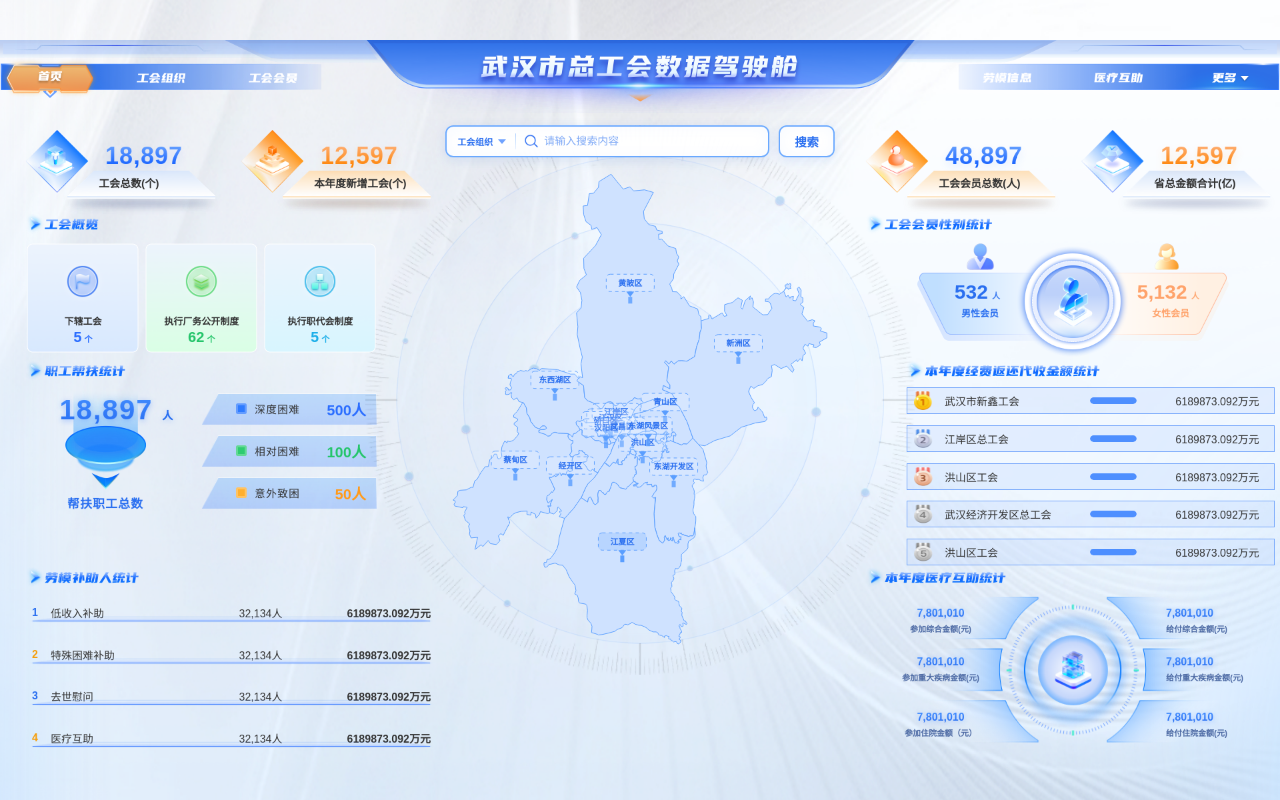
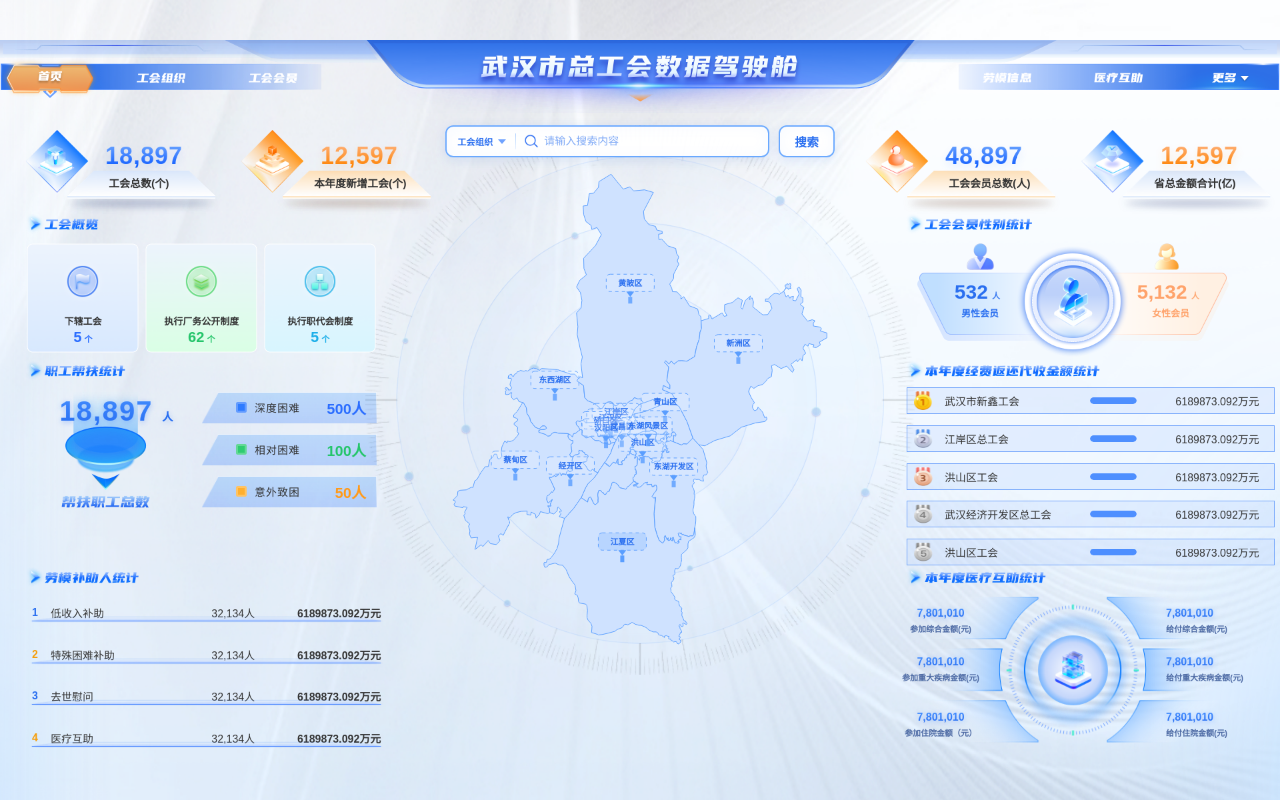
Before and after one commit to wmc-cache/wuhan-dashboard, a Vue app: page /#/ in a window 1280 px wide. Built offline with nearby package versions, Linux system fonts and the light colour scheme.

Commit message:
bug  fix

```diff
--- a/src/components/dashboard/KpiPair.vue
+++ b/src/components/dashboard/KpiPair.vue
@@ -4,7 +4,7 @@
       <div class="num" :class="leftGradient">
         {{ fmt(items[0]?.value) }}<span v-if="items[0]?.unit" class="unit">{{ items[0]?.unit }}</span>
       </div>
-      <div class="label">{{ items[0]?.title }}</div>
+      <div class="label" style="margin-left: 5px;">{{ items[0]?.title }}</div>
     </div>
     <div class="card card--right" :class="rightBgClass">
       <div class="num" :class="rightGradient">
@@ -96,4 +96,5 @@ const rightBgClass = computed(() => `bg-${props.rightBg}`);
 .num--orange { background: linear-gradient(180deg, #FFB37F 0%, #FE870B 90%); -webkit-background-clip: text; background-clip: text; color: transparent; text-shadow: 0 6px 14px rgba(255,140,20,0.18); }
 .unit { margin-left: 6px; font-size: 20px; font-weight: 800; }
 .label { position: relative; z-index: 1; margin-top: 4px; margin-left: -10px;font-size: 16px; font-weight: 800; color: #333; white-space: nowrap; }
+
 </style>
--- a/src/components/dashboard/OrgTotal.vue
+++ b/src/components/dashboard/OrgTotal.vue
@@ -9,7 +9,8 @@
         </div>
 
       </div>
-      <div class="cone__label">帮扶职工总数</div>
+      <!-- 标题改为切图（src/images/dashboard/part4/帮扶职工总数[ @2x].png） -->
+      <i class="cone__label-img" aria-hidden="true"></i>
     </div>
 
     <!-- 右侧：困难类型三项（蓝/绿/橙，与参考图一致） -->
@@ -116,11 +117,17 @@ function formatNumber(n: number): string {
   font-size: 16px;
   color: #2a6ff0;
 }
-.cone__label {
-  font-size: 18px;
-  color: #2a6ff0;
-  letter-spacing: 1px;
-  font-weight: 600;
+/* 标题切图（替换文字） */
+.cone__label-img {
+  display: inline-block;
+  width: 133px;  /* 1x 尺寸 */
+  height: 19px;
+  background-repeat: no-repeat;
+  background-size: 100% 100%;
+  background-image: -webkit-image-set(url('../../images/dashboard/part4/帮扶职工总数.png') 1x,
+    url('../../images/dashboard/part4/帮扶职工总数@2x.png') 2x);
+  background-image: image-set(url('../../images/dashboard/part4/帮扶职工总数.png') 1x,
+    url('../../images/dashboard/part4/帮扶职工总数@2x.png') 2x);
 }
 
 /* 右侧三项卡片 */
--- a/src/components/laomo/SubsidyStatsList.vue
+++ b/src/components/laomo/SubsidyStatsList.vue
@@ -17,7 +17,7 @@
 import { computed } from 'vue';
 
 interface Item { name: string; people: number; amount: number }
-interface Props { items?: Item[]; maxRows?: number; rowHeight?: number }
+interface Props { items?: Item[]; maxRows?: number; rowHeight?: number; widthPercent?: number; center?: boolean }
 
 const props = withDefaults(defineProps<Props>(), {
   items: () => ([
@@ -28,10 +28,17 @@ const props = withDefaults(defineProps<Props>(), {
   ]),
   maxRows: 4,
   rowHeight: 44,
+  widthPercent: 100,
+  center: false,
 });
 
 const rows = computed(() => props.items.slice(0, props.maxRows));
-const rootVars = computed(() => ({ ['--row-h' as any]: (props.rowHeight || 44) + 'px' }));
+const rootVars = computed(() => {
+  const st: Record<string, string> = { ['--row-h']: (props.rowHeight || 44) + 'px' } as any;
+  if (props.widthPercent && props.widthPercent > 0) st.width = props.widthPercent + '%';
+  if (props.center) st.margin = '0 auto';
+  return st as any;
+});
 
 function people(v: number) {
   return Number(v).toLocaleString('zh-CN') + '人';
--- a/src/pages/Dashboard.vue
+++ b/src/pages/Dashboard.vue
@@ -17,7 +17,7 @@
       <!-- 红框（左下）：劳模补助人数/金额列表，复用 laomo/SubsidyStatsList -->
       <div class="panel h300">
         <span class="title-img title-img--dash-5" aria-hidden="true"></span>
-        <LaomoSubsidyStatsList :row-height="35" />
+        <LaomoSubsidyStatsList :row-height="35" :width-percent="88" :center="false" />
       </div>
     </section>
 
@@ -38,7 +38,7 @@
       </div>
       <!-- 工会会员性别统计（按图还原的新组件） -->
       <div class="panel h180">
-        <span class="title-img title-img--dash-2" aria-hidden="true"></span>
+        <span class="title-img title-img--dash-2" style="margin-left: 60px;" aria-hidden="true"></span>
         <GenderOverview :male-count="532" :female-count="5132" />
       </div>
       <!-- 红框（右中）：经费返还代收金额统计，复用 refund/RankType2 -->
@@ -51,7 +51,7 @@
       </div>
       <!-- 右下：新增 6 组互助统计（使用 part3 切图） -->
       <div class="panel h220">
-        <span class="title-img title-img--dash-6" aria-hidden="true"></span>
+        <span class="title-img title-img--dash-6" style="margin-left: 60px;" aria-hidden="true"></span>
         <!-- 通过属性控制宽度/中心区域/右侧文字左移量 -->
         <AidCircleStats :items="aidCircleSix" :width="520" :center-width="280" :right-shift="-10" />
       </div>
```
Also changed, not shown: src/images/dashboard/part4/帮扶职工总数.png (added), src/images/dashboard/part4/帮扶职工总数@2x.png (added).
